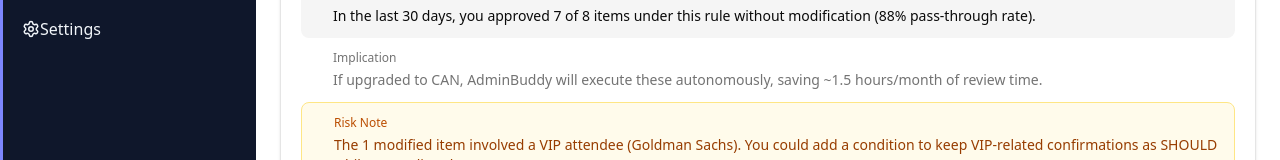
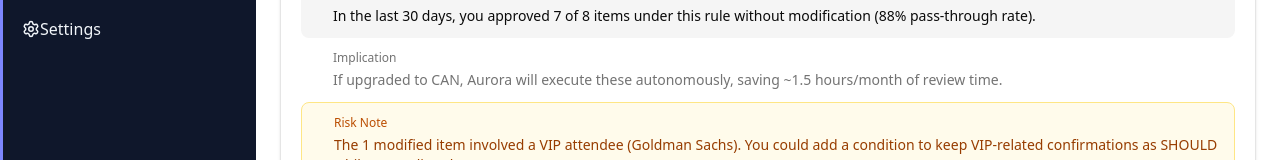
Before and after one commit to dhruvagmck/EADash, a React (Vite) app: page /insights in a window 1280 px wide. Shown: the part 302-462 px from the top of the page. Built offline with nearby package versions, Linux system fonts and the light colour scheme.

Commit message:
Update references from AdminBuddy to Aurora in EADecisionInput and insights data

```diff
--- a/src/components/exceptions/EADecisionInput.tsx
+++ b/src/components/exceptions/EADecisionInput.tsx
@@ -38,7 +38,7 @@ export default function EADecisionInput({
               Open SkyLink
             </Button>
             <Button size="sm" variant="outline" className="text-xs">
-              Open AdminBuddy
+              Open Aurora
             </Button>
           </div>
         </div>
--- a/src/data/insights.ts
+++ b/src/data/insights.ts
@@ -14,7 +14,7 @@ export const authorityAdjustments: AuthorityAdjustment[] = [
     evidence:
       "In the last 30 days, you approved 7 of 8 items under this rule without modification (88% pass-through rate).",
     implication:
-      "If upgraded to CAN, AdminBuddy will execute these autonomously, saving ~1.5 hours/month of review time.",
+      "If upgraded to CAN, Aurora will execute these autonomously, saving ~1.5 hours/month of review time.",
     riskNote:
       "The 1 modified item involved a VIP attendee (Goldman Sachs). You could add a condition to keep VIP-related confirmations as SHOULD while upgrading the rest.",
     currentLevel: "SHOULD",
```
